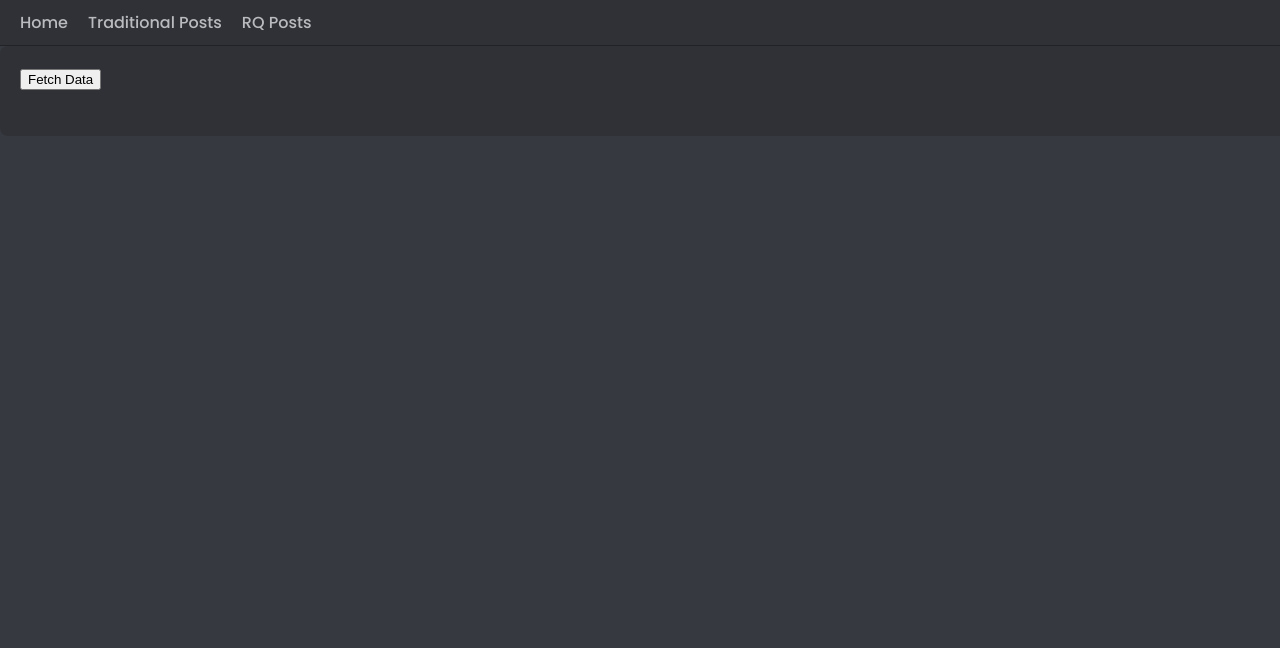
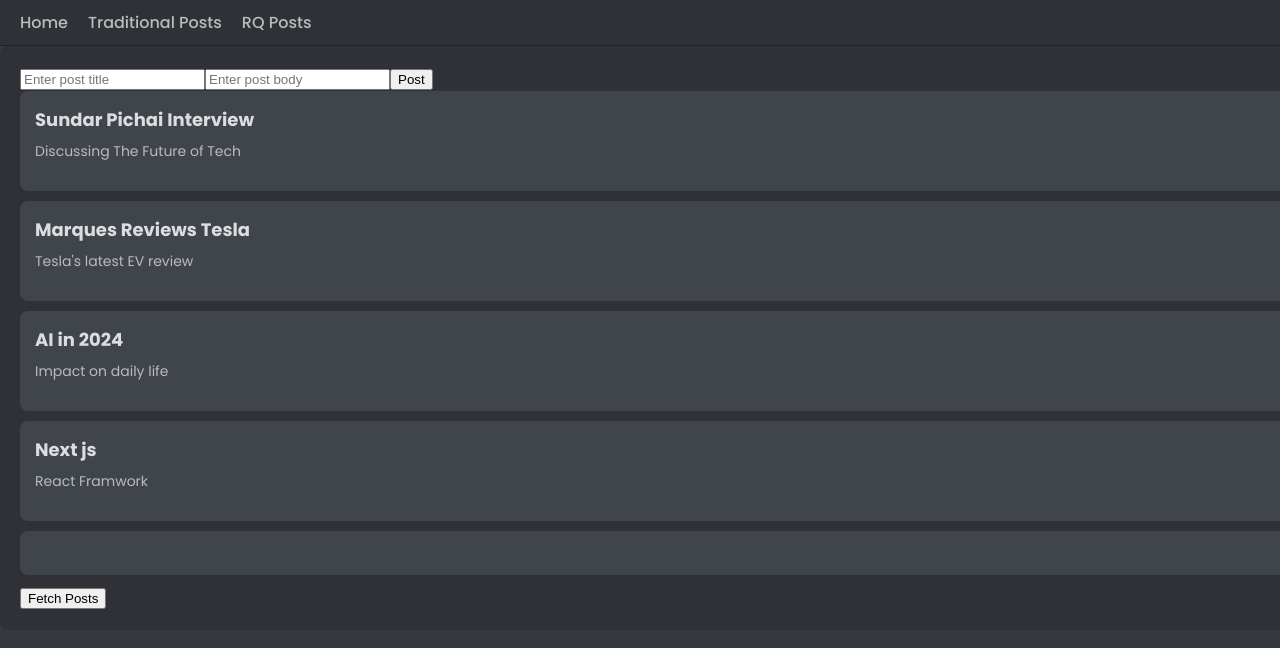
Before and after one commit to imkarthickperumal/react-query, a React (Vite) app: page /rq-posts in a window 1280 px wide. Shown: the top 648 px of the page. Built offline with nearby package versions, Linux system fonts and the light colour scheme; data requests are answered from the project's data file.

Commit message:
React Query | Mutations

```diff
--- a/db.json
+++ b/db.json
@@ -14,6 +14,16 @@
       "id": "3",
       "title": "AI in 2024",
       "body": "Impact on daily life"
+    },
+    {
+      "id": "b294",
+      "title": "Next js",
+      "body": "React Framwork"
+    },
+    {
+      "id": "1e42",
+      "title": "",
+      "body": ""
     }
   ],
   "fruits": [
--- a/src/components/PostsRQ.jsx
+++ b/src/components/PostsRQ.jsx
@@ -1,46 +1,112 @@
-import React from "react";
-import { useQuery } from "@tanstack/react-query";
-import axios from "axios";
-import { Link } from "react-router-dom";
+import React, { useState } from 'react'
+import { useQuery, useMutation } from '@tanstack/react-query'
+import axios from 'axios'
+import { Link } from 'react-router-dom'
+import { useQueryClient } from '@tanstack/react-query'
+
+//GET method
+const fetchPosts = () => {
+    return axios.get("http://localhost:4000/posts");
+}
+
+// POST method
+
+const addPost = (post) => {
+    return axios.post("http://localhost:4000/posts", post);
+}
 
 
 const PostsRQ = () => {
-  const { data, isLoading, isError, error, isFetching, refetch } = useQuery({
+
+    const [title, setTitle] = useState("");
+    const [body, setBody] = useState("");
+
+    const queryClient = useQueryClient()
+
+    const { data, isLoading, isError, error, refetch } = useQuery({
         queryKey: ["posts"],
-    queryFn: () => {
-      return axios.get("http://localhost:4000/posts");
+        queryFn: fetchPosts
+    })
+
+    const { mutate } = useMutation({
+        mutationFn: addPost,
+        // onSuccess: (newData) => {
+        //     queryClient.setQueryData(["posts"], (oldQueryData) => {
+        //         return {
+        //             ...oldQueryData,
+        //             data: [...oldQueryData.data, newData.data]
+        //         }
+        //     })
+        // }
+        onMutate: async (newPost) => {
+            await queryClient.cancelQueries(["posts"]);
+            const previousPostData = queryClient.getQueryData(["posts"]);
+
+            queryClient.setQueryData(["posts"], (oldQueryData) => {
+                return {
+                    ...oldQueryData,
+                    data: [...oldQueryData.data, { ...newPost, id: String(oldQueryData?.data?.length + 1) }]
+                }
+            })
+
+            return {
+                previousPostData
+            }
         },
-    // staleTime: 30000, // staleTime
-    // refetchInterval: 1000,
-    // refetchIntervalInBackground: true, // these twp are fetching data every 1mil sec
-    enabled: false,
+        onError: (_error, _post, context) => {
+            queryClient.setQueryData(["posts"], context.previousPostData)
+        },
+        onSettled: () => {
+            queryClient.invalidateQueries(["posts"]);
+        }
     });
 
-  console.log({ isLoading, isFetching });
+
+    const handleSubmit = (e) => {
+        e.preventDefault();
+
+        const post = { title, body }
+
+        mutate(post);
+        setTitle("");
+        setBody("");
+    }
 
     if (isLoading) {
-    return <div>Page is loading...</div>;
+        return <div>Page is loading...</div>
     }
 
     if (isError) {
-    return <div>{error.message}</div>;
+        return <div>{error.message}</div>
     }
 
+
     return (
-    <div className="post-list">
-      <button onClick={refetch}>Fetch Data</button>
-      <br></br>
-      <br></br>
-      {data?.data.map((post) => (
-        <Link to={`/rq-posts/${post.id}`}>
-          <div className="post-item" key={post.id}>
-            <h3 className="post-title">{post.title}</h3>
-            <p className="post-body">{post.body}</p>
+        <div className='post-list'>
+            <form onSubmit={handleSubmit}>
+                <input
+                    onChange={(e) => setTitle(e.target.value)}
+                    placeholder='Enter post title'
+                    value={title}
+                />
+                <input
+                    onChange={(e) => setBody(e.target.value)}
+                    placeholder='Enter post body'
+                    value={body}
+                />
+                <button type='submit'>Post</button>
+            </form>
+            {data?.data.map(post => (
+                <Link key={post.id} to={`/rq-posts/${post.id}`}>
+                    <div className='post-item' key={post.id}>
+                        <h3 className='post-title'>{post.title}</h3>
+                        <p className='post-body'>{post.body}</p>
                     </div>
                 </Link>
             ))}
+            <button onClick={refetch}>Fetch Posts</button>
         </div>
     );
-};
+}
 
-export default PostsRQ;
+export default PostsRQ
```
Lines whose indentation alone changed are shown as unchanged.
